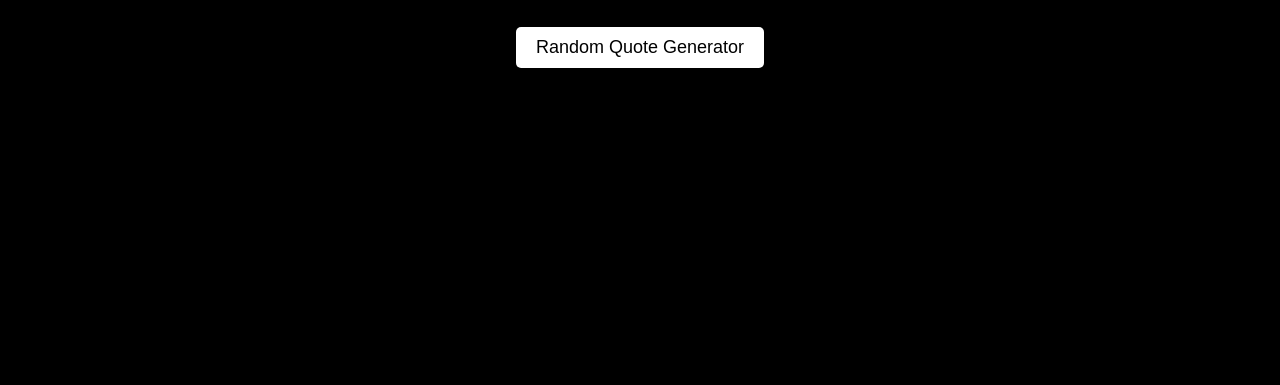
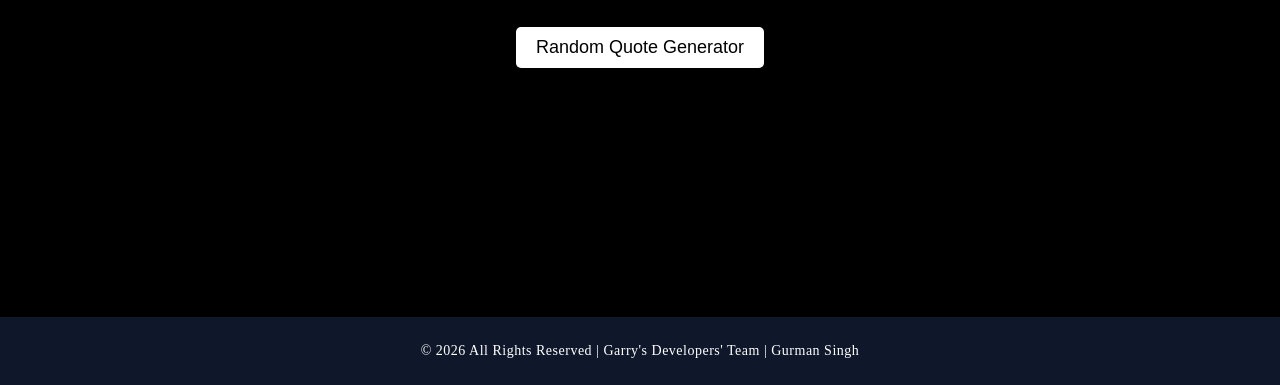
Before and after one commit to GurmanSingh7/Quote-Generator, a plain HTML site: page index.html in a window 1280 px wide. Shown: the part 415-800 px from the top of the page. Drawn offline with Linux system fonts and the light colour scheme.

Commit message:
Quote_Generator Commit

```diff
--- a/index.html
+++ b/index.html
@@ -1,9 +1,11 @@
 <!DOCTYPE html>
 <html lang="en">
+
 <head>
     <meta charset="UTF-8">
     <meta name="viewport" content="width=device-width, initial-scale=1.0">
-    <title>Document</title>
+    <link rel="icon" href="/Random-Quote_Generator/FaviconImg.png" type="image/png">
+    <title>QuoteSpark ✨ | Random Quote Generator</title>
 </head>
 <style>
     .container {
@@ -14,6 +16,7 @@
         height: 100%;
         gap: 20px;
     }
+
     button {
         padding: 10px 20px;
         font-size: 18px;
@@ -23,12 +26,53 @@
         border: none;
         border-radius: 5px;
     }
+
+    /* Footer Base */
+    .footer {
+        position: fixed;
+        bottom: 0;
+        left: 0;
+        width: 100%;
+
+        background: #0f172a;
+        color: #ffffff;
+
+        text-align: center;
+        padding: 12px 0;
+
+        font-size: 14px;
+        letter-spacing: 0.5px;
+
+        box-shadow: 0 -2px 10px rgba(0, 0, 0, 0.3);
+
+        /* Animation */
+        transform: translateY(100%);
+        animation: slideUp 0.8s ease forwards;
+    }
+
+    /* Animation Keyframes */
+    @keyframes slideUp {
+        to {
+            transform: translateY(0);
+        }
+    }
+
+    /* Hover Effect */
+    .footer:hover {
+        background: #1e293b;
+        transition: 0.3s ease;
+    }
 </style>
+
 <body style="background-color: black;color: white;font-size: 21px;margin: 0;height: 100vh;">
     <div class="container">
         <h1>Honesty is the best policy</h1>
         <button>Random Quote Generator</button>
     </div>
+    <footer class="footer">
+        <p>© 2026 All Rights Reserved | Garry's Developers' Team | Gurman Singh</p>
+    </footer>
     <script src="script.js"></script>
 </body>
+
 </html>
```
Also changed, not shown: FaviconImg.png (added).
